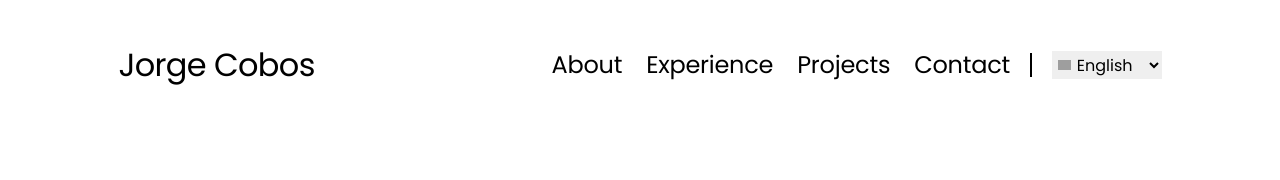
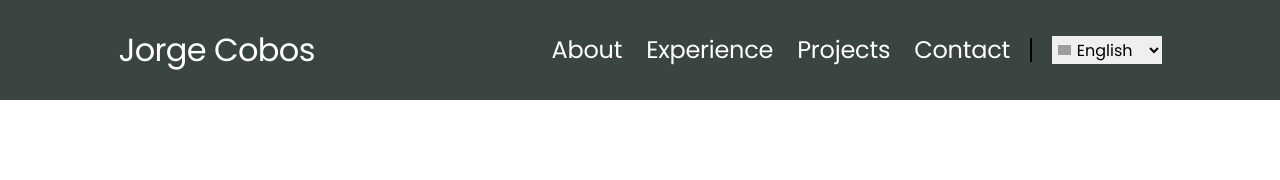
Before and after one commit to CoPhos/CobosWebPortafolio, a React app: page / in a window 1280 px wide. Shown: the top 180 px of the page. Built offline with nearby package versions, Linux system fonts and the light colour scheme; grey boxes are pictures that could not be loaded; the HTML template or start-up script is replaced by a standard one.

Commit message:
change navbar colors

```diff
--- a/src/components/Navbar.jsx
+++ b/src/components/Navbar.jsx
@@ -10,10 +10,10 @@ function Navbar() {
     }
 
     return (
-        <div className="w-full  h-[130px] flex flex-row items-center justify-around sticky top-0 bg-white z-10">
-            <div className="text-3xl">{tranlation('navbar.1')}</div>
+        <div className="w-full  h-[100px] flex flex-row items-center justify-around sticky top-0 bg-[#3a4443] z-10">
+            <div className="text-3xl text-white">{tranlation('navbar.1')}</div>
             <div
-                className={`transition-all duration-300 max-[1059px]:top-[110px] max-[1059px]:absolute max-[1059px]:w-full max-[1059px]:shadow-inner max-[1059px]:bg-white z-10 py-5
+                className={`transition-all duration-300 max-[1059px]:top-[100px] max-[1059px]:absolute max-[1059px]:w-full max-[1059px]:shadow-inner max-[1059px]:bg-[#3a4443] z-10 py-5
                 ${
                     menuOpened
                         ? 'max-[1059px]:left-0'
@@ -27,7 +27,7 @@ function Navbar() {
                         <li>
                             <a
                                 href=""
-                                className="text-xl hover:border-b-2 hover:border-[#b5b5b5] hover:text-[#b5b5b5] transition-colors duration-300 pb-2"
+                                className="text-xl text-white hover:border-b-2 hover:border-[#b5b5b5] hover:text-[#b5b5b5] transition-colors duration-300 pb-2"
                             >
                                 {tranlation('navbar.2')}
                             </a>
@@ -35,7 +35,7 @@ function Navbar() {
                         <li>
                             <a
                                 href=""
-                                className="text-xl hover:border-b-2 hover:border-[#b5b5b5] hover:text-[#b5b5b5] transition-colors duration-300 pb-2"
+                                className="text-xl text-white hover:border-b-2 hover:border-[#b5b5b5] hover:text-[#b5b5b5] transition-colors duration-300 pb-2"
                             >
                                 {tranlation('navbar.3')}
                             </a>
@@ -43,7 +43,7 @@ function Navbar() {
                         <li>
                             <a
                                 href=""
-                                className="text-xl hover:border-b-2 hover:border-[#b5b5b5] hover:text-[#b5b5b5] transition-colors duration-300 pb-2"
+                                className="text-xl text-white hover:border-b-2 hover:border-[#b5b5b5] hover:text-[#b5b5b5] transition-colors duration-300 pb-2"
                             >
                                 {tranlation('navbar.4')}
                             </a>
@@ -51,7 +51,7 @@ function Navbar() {
                         <li>
                             <a
                                 href=""
-                                className="text-xl hover:border-b-2 hover:border-[#b5b5b5] hover:text-[#b5b5b5] transition-colors duration-300 pb-2"
+                                className="text-xl text-white hover:border-b-2 hover:border-[#b5b5b5] hover:text-[#b5b5b5] transition-colors duration-300 pb-2"
                             >
                                 {tranlation('navbar.5')}
                             </a>
@@ -80,7 +80,7 @@ function Navbar() {
                         >
                             <path
                                 d="M18.75 1.25L1.25 18.75M1.25004 1.25L18.75 18.75"
-                                stroke="black"
+                                stroke="white"
                                 strokeWidth="2"
                                 strokeLinecap="round"
                                 strokeLinejoin="round"
@@ -96,7 +96,7 @@ function Navbar() {
                         >
                             <path
                                 d="M0 0V2H24V0H0ZM0 7V9H24V7H13H0ZM0 14V16H24V14H0Z"
-                                fill="black"
+                                fill="white"
                             />
                         </svg>
                     )}
```
